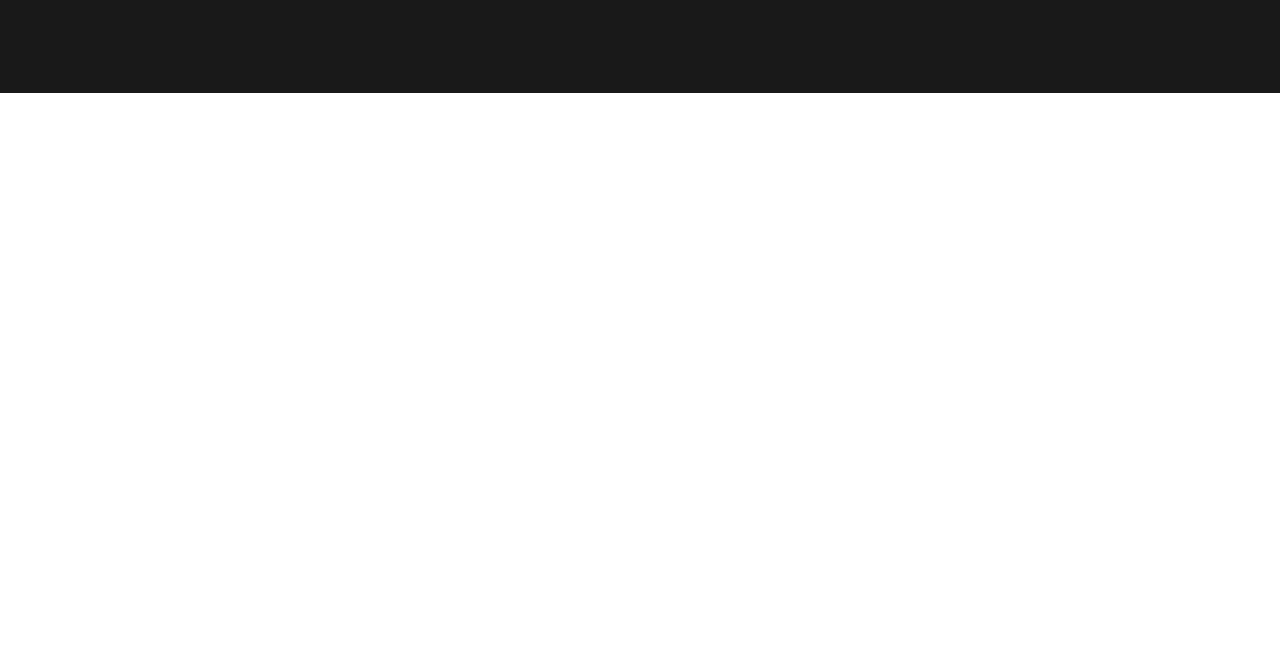
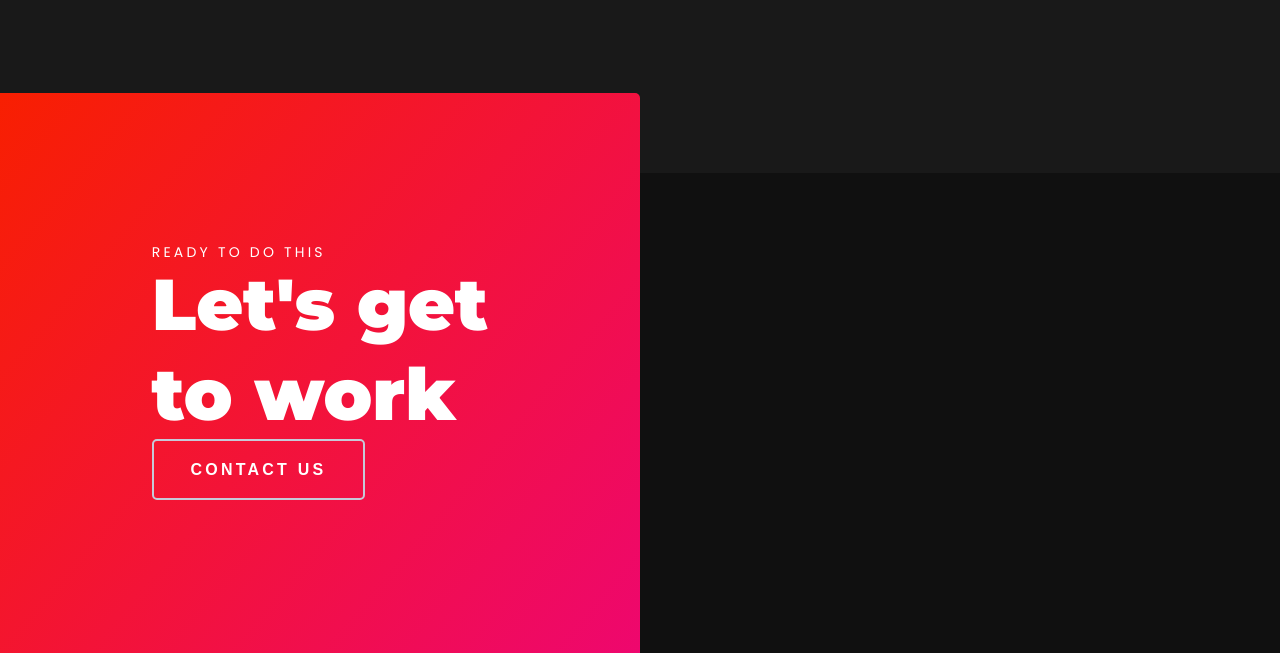
Before and after one commit to Haroldthe24th/trydo, a plain HTML site: page index.html in a window 1280 px wide. Shown: the part 5988-6641 px from the top of the page. Before the commit the page ends 6081 px from the top, so only its background shows below. Drawn offline with Linux system fonts and the light colour scheme.

Commit message:
started on footer section about half way through

```diff
--- a/index.html
+++ b/index.html
@@ -473,6 +473,28 @@
             </div>
         </div>
     </section>
+    <footer class="footer">
+        <div class="container">
+            <div class="footer-container">
+                <div class="footer-right">
+
+                </div>
+                <div class="footer-left">
+                    <div class="footer-left-content">
+                        <p>READY TO DO THIS
+                        </p>
+                        <h1>Let's get
+                            <br>
+                            to work
+                        </h1>
+                        <button class="btn footer-btn">contact us</button>
+
+                    </div>
+                </div>
+            </div>
+
+        </div>
+    </footer>
     <script>
 
         //selectors
--- a/style.scss
+++ b/style.scss
@@ -768,3 +768,55 @@ header {
   }
 }
 /*************/
+/*FOOOTER*/
+.footer {
+  min-height: 35rem;
+  background: $bg2;
+  position: relative;
+}
+.footer-container {
+  @include flex-row();
+}
+.footer-left {
+  background: -webkit-linear-gradient(140deg, $coldPink 0%, $deepOrange 100%);
+  width: 50%;
+  height: 35rem;
+  position: absolute;
+  left: 0;
+  bottom: 0;
+  border-top-right-radius: 5px;
+  @include flex-row();
+}
+.footer-left-content {
+  margin: auto;
+  h1 {
+    @include header-h1();
+    font-size: 4.5rem;
+    line-height: 90px;
+    font-family: "Montserrat", sans-serif;
+  }
+  p {
+    text-transform: uppercase;
+    letter-spacing: 0.2rem;
+  }
+}
+.footer-right {
+  background: $bg1;
+  width: 50%;
+  height: 30rem;
+  position: absolute;
+  right: 0;
+  bottom: 0;
+}
+.footer-btn {
+  font-size: 1rem;
+  padding: 1.2em 2.3em;
+  letter-spacing: 0.2rem;
+  color: #fff;
+  &:hover {
+    background-color: #fff;
+    color: $hotPink;
+  }
+}
+
+/********/
```
Also changed, not shown: assets/imgs/pattern-1.png (added), style.css, 1 other file.
